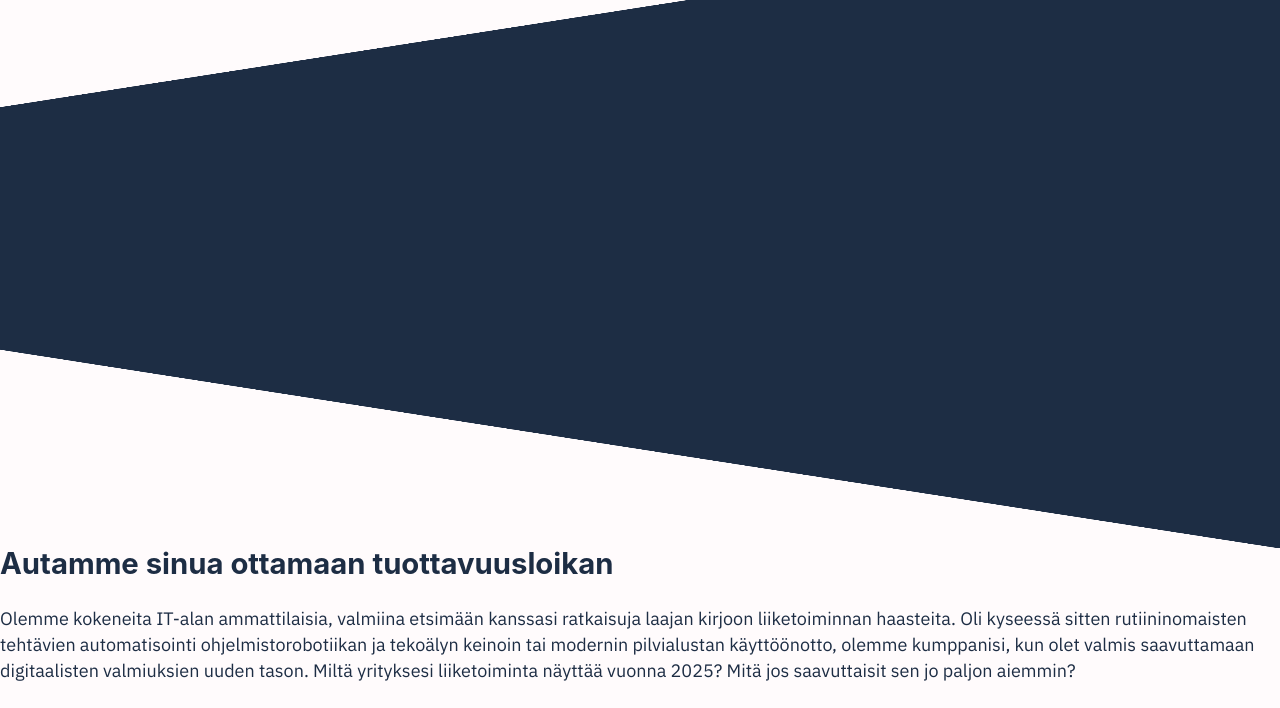
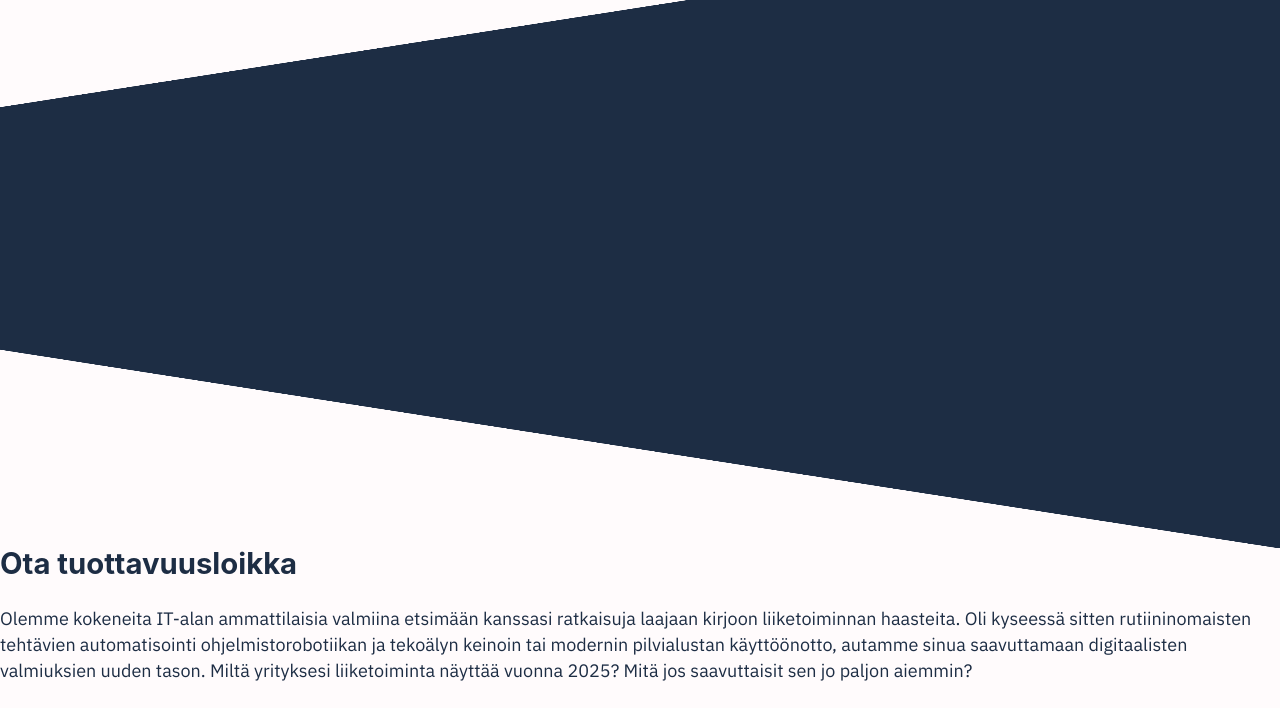
Before and after one commit to mahepe/phiabo-home, a Gatsby site: page / in a window 1280 px wide. Shown: the part 92-800 px from the top of the page. Built offline with nearby package versions, Linux system fonts and the light colour scheme; Gatsby itself is replaced by a stand-in of ours.

Commit message:
Minor updates

```diff
--- a/src/components/layout.jsx
+++ b/src/components/layout.jsx
@@ -9,6 +9,7 @@ import React from "react"
 import PropTypes from "prop-types"
 import { StaticQuery, graphql } from "gatsby"
 import Helmet from "react-helmet";
+import Container from "react-bootstrap/Container";
 
 import "./layout.scss"
 
@@ -47,6 +48,7 @@ const Layout = ({ children }) => (
               {children}
             </div>
               <footer className="text-center pb-1">
+            <Container>
                 <div>Icons made by <a href="https://www.freepik.com/"
                                  title="Freepik">Freepik</a> from <a
                                                                    href="https://www.flaticon.com/"
@@ -55,6 +57,7 @@ const Layout = ({ children }) => (
                                  href="http://creativecommons.org/licenses/by/3.0/"
                                  title="Creative Commons BY 3.0"
                                  target="_blank">CC 3.0 BY</a></div>
+            </Container>
               </footer>
           </>
       )}
--- a/src/pages/index.jsx
+++ b/src/pages/index.jsx
@@ -55,15 +55,14 @@ const IndexPage = () => {
           <Container className="p-5">
             <div>
               <h2>
-                Autamme sinua ottamaan tuottavuusloikan
+                Ota tuottavuusloikka
               </h2>
               <p className="mt-5">
-                Olemme kokeneita IT-alan ammattilaisia, valmiina etsimään
-                kanssasi ratkaisuja laajan kirjoon liiketoiminnan
-                haasteita. Oli kyseessä sitten rutiininomaisten tehtävien
-                automatisointi ohjelmistorobotiikan ja tekoälyn keinoin tai
-                modernin pilvialustan käyttöönotto, olemme kumppanisi, kun
-                olet valmis saavuttamaan digitaalisten valmiuksien uuden
+                Olemme kokeneita IT-alan ammattilaisia valmiina etsimään kanssasi ratkaisuja
+                laajaan kirjoon liiketoiminnan haasteita. Oli kyseessä sitten
+                rutiininomaisten tehtävien automatisointi ohjelmistorobotiikan
+                ja tekoälyn keinoin tai modernin pilvialustan käyttöönotto,
+                autamme sinua saavuttamaan digitaalisten valmiuksien uuden
                 tason. Miltä yrityksesi liiketoiminta näyttää vuonna 2025? Mitä
                 jos saavuttaisit sen jo paljon aiemmin?
               </p>
```
Lines whose indentation alone changed are shown as unchanged.
